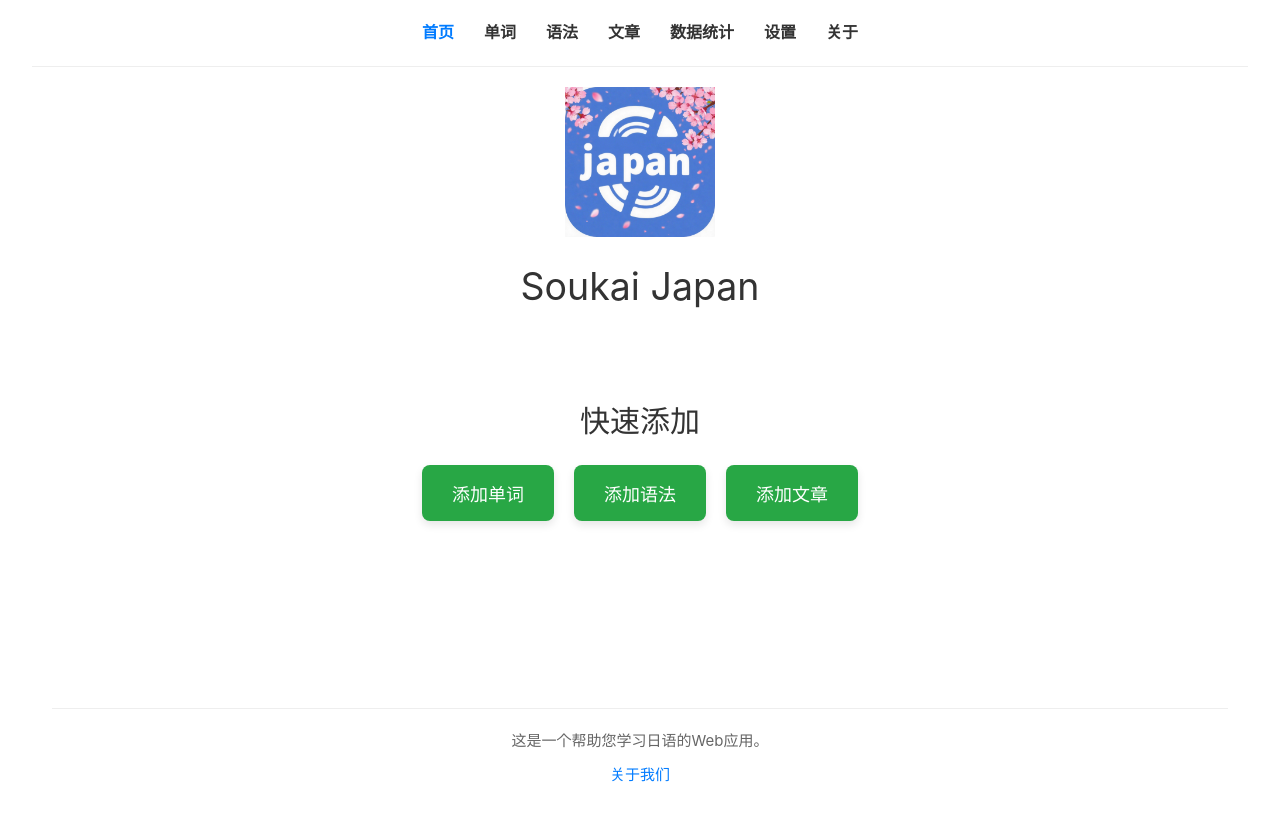
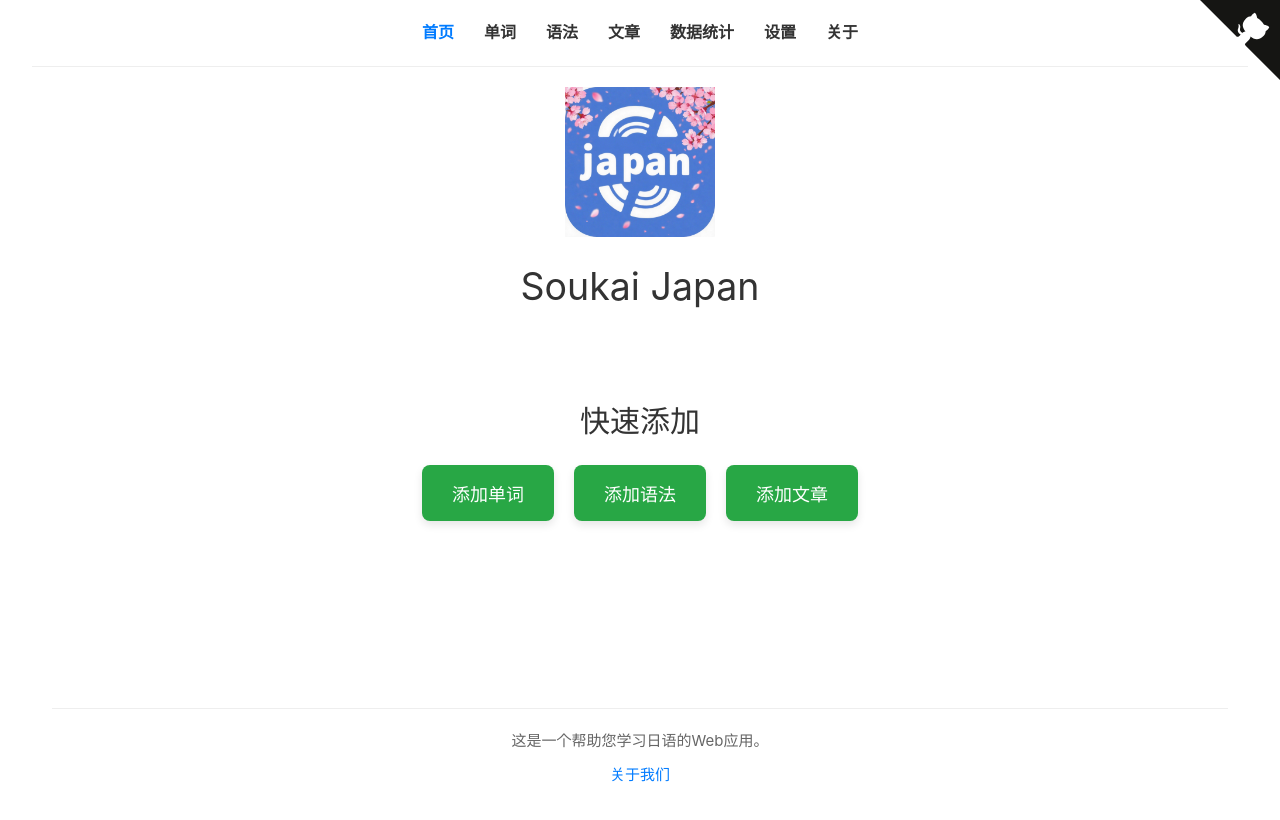
Before and after one commit to soukai-japan/tracer, a Vue app: page / in a window 1280 px wide. Shown: the top 820 px of the page. Built offline with nearby package versions, Linux system fonts and the light colour scheme.

Commit message:
feat: github logo

```diff
--- a/src/App.vue
+++ b/src/App.vue
@@ -13,9 +13,60 @@ import { RouterLink, RouterView } from 'vue-router'
     <RouterLink to="/about">关于</RouterLink>
   </nav>
   <RouterView />
+  <a
+    href="https://github.com/soukai-japan/tracer"
+    class="github-corner"
+    aria-label="View source on GitHub"
+    ><svg
+      width="80"
+      height="80"
+      viewBox="0 0 250 250"
+      style="fill: #151513; color: #fff; position: absolute; top: 0; border: 0; right: 0"
+      aria-hidden="true"
+    >
+      <path d="M0,0 L115,115 L130,115 L142,142 L250,250 L250,0 Z"></path>
+      <path
+        d="M128.3,109.0 C113.8,99.7 119.0,89.6 119.0,89.6 C122.0,82.7 120.5,78.6 120.5,78.6 C119.2,72.0 123.4,76.3 123.4,76.3 C127.3,80.9 125.5,87.3 125.5,87.3 C122.9,97.6 130.6,101.9 134.4,103.2"
+        fill="currentColor"
+        style="transform-origin: 130px 106px"
+        class="octo-arm"
+      ></path>
+      <path
+        d="M115.0,115.0 C114.9,115.1 118.7,116.5 119.8,115.4 L133.7,101.6 C136.9,99.2 139.9,98.4 142.2,98.6 C133.8,88.0 127.5,74.4 143.8,58.0 C148.5,53.4 154.0,51.2 159.7,51.0 C160.3,49.4 163.2,43.6 171.4,40.1 C171.4,40.1 176.1,42.5 178.8,56.2 C183.1,58.6 187.2,61.8 190.9,65.4 C194.5,69.0 197.7,73.2 200.1,77.6 C213.8,80.2 216.3,84.9 216.3,84.9 C212.7,93.1 206.9,96.0 205.4,96.6 C205.1,102.4 203.0,107.8 198.3,112.5 C181.9,128.9 168.3,122.5 157.7,114.1 C157.9,116.9 156.7,120.9 152.7,124.9 L141.0,136.5 C139.8,137.7 141.6,141.9 141.8,141.8 Z"
+        fill="currentColor"
+        class="octo-body"
+      ></path></svg
+  ></a>
 </template>
 
 <style scoped>
+.github-corner:hover .octo-arm {
+  animation: octocat-wave 560ms ease-in-out;
+}
+@keyframes octocat-wave {
+  0%,
+  100% {
+    transform: rotate(0);
+  }
+  20%,
+  60% {
+    transform: rotate(-25deg);
+  }
+  40%,
+  80% {
+    transform: rotate(10deg);
+  }
+}
+
+@media (max-width: 500px) {
+  .github-corner:hover .octo-arm {
+    animation: none;
+  }
+  .github-corner .octo-arm {
+    animation: octocat-wave 560ms ease-in-out;
+  }
+}
+
 nav {
   width: 100%;
   font-size: 16px;
```
